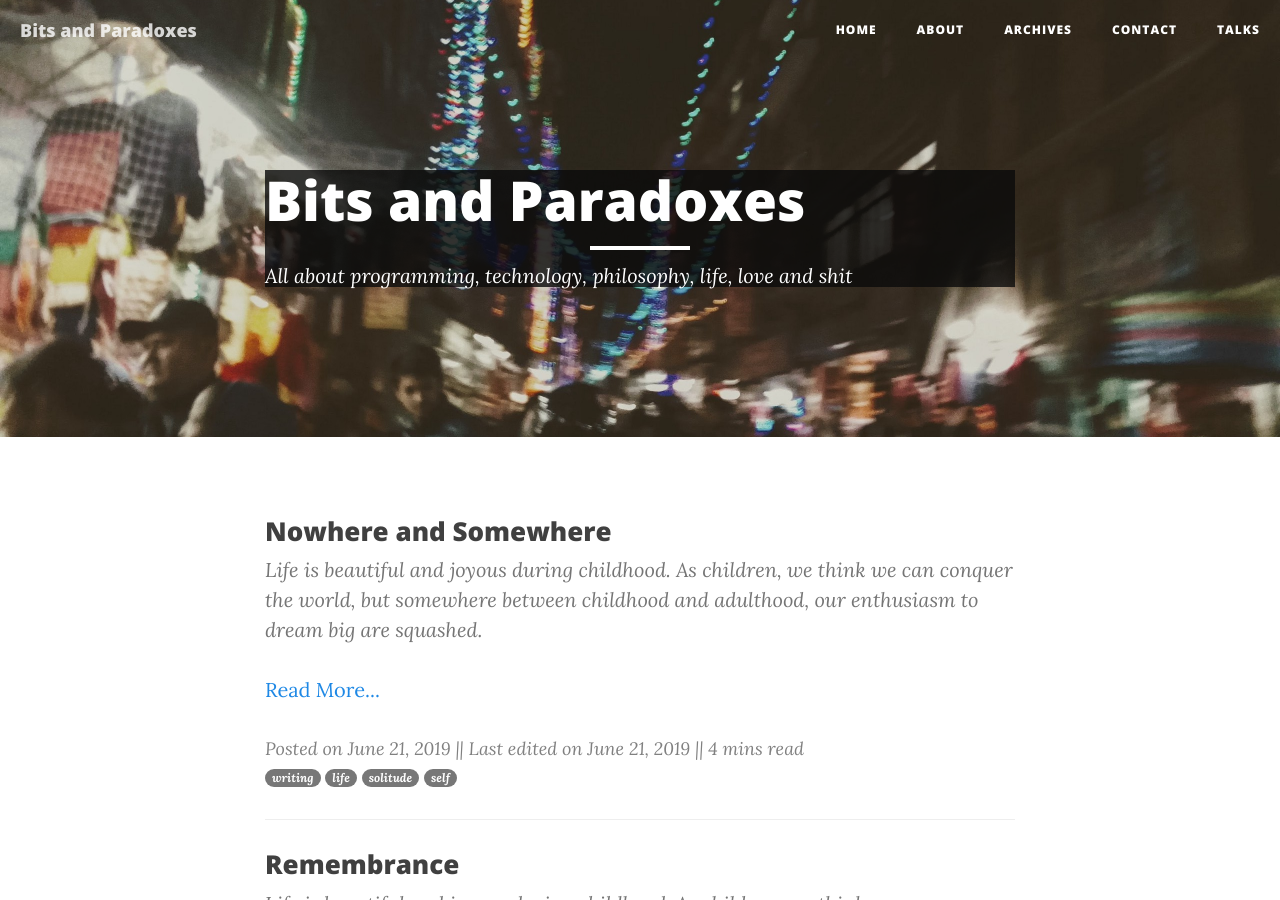
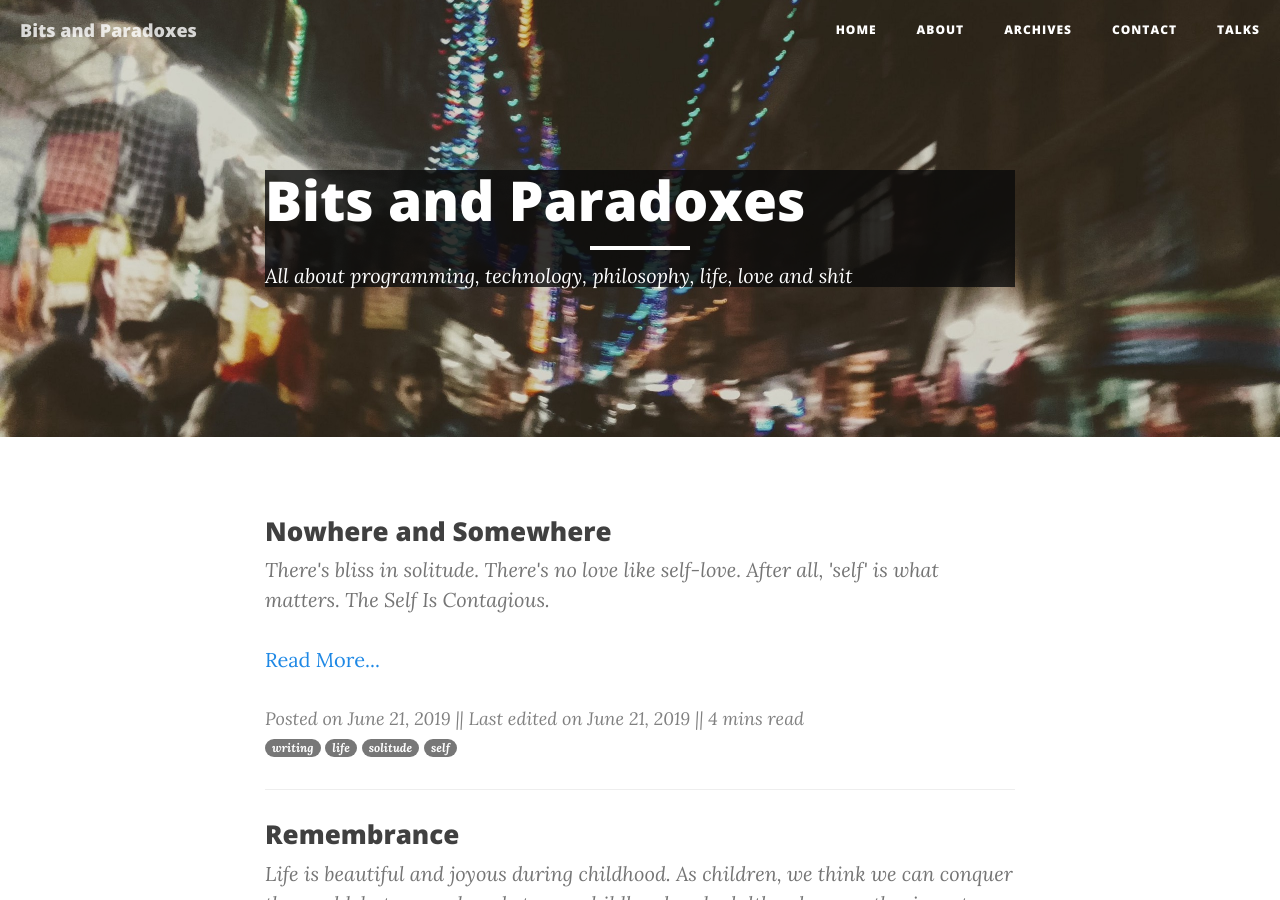
Before and after one commit to NISH1001/NISH1001.github.io, a Jekyll site: the page built from index.html, in a window 1280 px wide and 900 px high. Built offline with Jekyll 4.4.1, drawn with Linux system fonts in a browser that asks for light colours; the list of posts is cut into pages by our own code.

Commit message:
Add summary for blog post "nowhere and somewhere"

```diff
--- a/_posts/2019-06-21-nowhere-somewhere.markdown
+++ b/_posts/2019-06-21-nowhere-somewhere.markdown
@@ -5,7 +5,7 @@ date:   2019-06-21 08:00:00 +0545
 last_edited_on:   2019-06-21 16:00:00 +0545
 categories: writing
 tags: writing life solitude self
-subtitle: "Life is beautiful and joyous during childhood. As children, we think we can conquer the world, but somewhere between childhood and adulthood, our enthusiasm to dream big are squashed."
+subtitle: "There's bliss in solitude. There's no love like self-love. After all, 'self' is what matters. The Self Is Contagious."
 comments: true
 header-img: "img/post-headers/2019-06-21-nowhere-somewhere.jpg"
 ---
@@ -14,7 +14,7 @@ header-img: "img/post-headers/2019-06-21-nowhere-somewhere.jpg"
 *On June 20, 2019, when the clock hits 5:15pm in my mobile, when I am all by myself*
 
 
-Everywhere and nowhere. I guess that’s where I am right now. At the side of a small lake, crows ranting to the scorching heat, the ripples on water, and in time. The footsteps of sadness and happiness. The honking of rush hours. I guess you know where I am right now. Perhaps, you have no clue. That’s okay. Hold on to this flow of thoughts in my mind-cave.
+Everywhere and nowhere. I guess that’s where I am right now — lost in time, in emotions, in a body. At the side of a small lake, crows ranting to the scorching heat, the ripples on water, and in time. The footsteps of sadness and happiness. The honking of rush hours. I guess you know where I am right now. Perhaps, you have no clue. That’s okay. Hold on to this flow of thoughts in my mind-cave.
 
 The pathway is rendered colorful with the rhythmic energies of people talking, couples making love, dogs phasing in and out. As I sit here patiently, I know this is only one of few rare moments to be alone in this ever-growing busyness of life, of existence.
 
```
